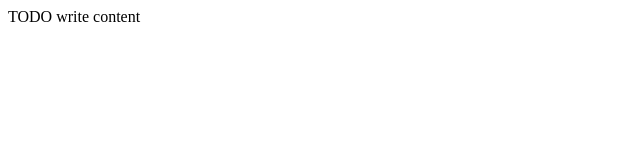
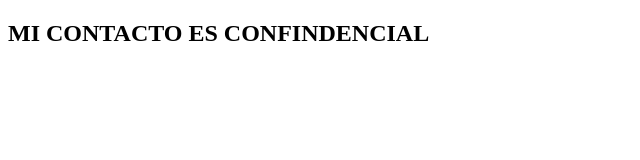
Before and after one commit to SopitasWick/LandingIzaguirreJesus, a plain HTML site: page contacto.html in a window 1280 px wide. Shown: the whole page, without its empty margins (0-640 px from the left). Drawn offline with Linux system fonts and the light colour scheme.

Commit message:
se agregaron estilos y modificaron achivos

```diff
--- a/contacto.html
+++ b/contacto.html
@@ -10,6 +10,6 @@ Click nbfs://nbhost/SystemFileSystem/Templates/Other/html.html to edit this temp
         <meta name="viewport" content="width=device-width, initial-scale=1.0">
     </head>
     <body>
-        <div>TODO write content</div>
+        <h2>MI CONTACTO ES CONFINDENCIAL</h2>
     </body>
 </html>
```
Also changed, not shown: hobbies.html (+1 -1 lines), index.html (+1 -1 lines).
